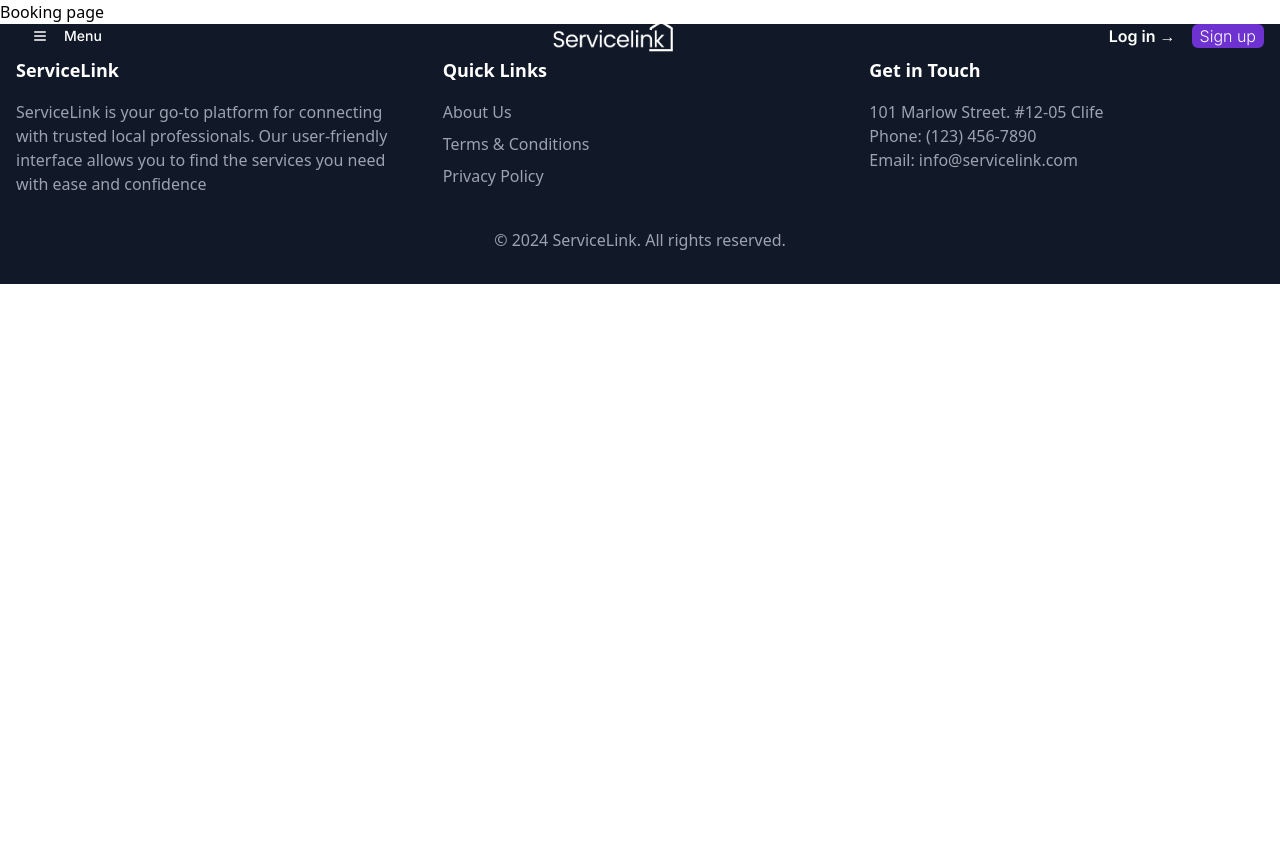
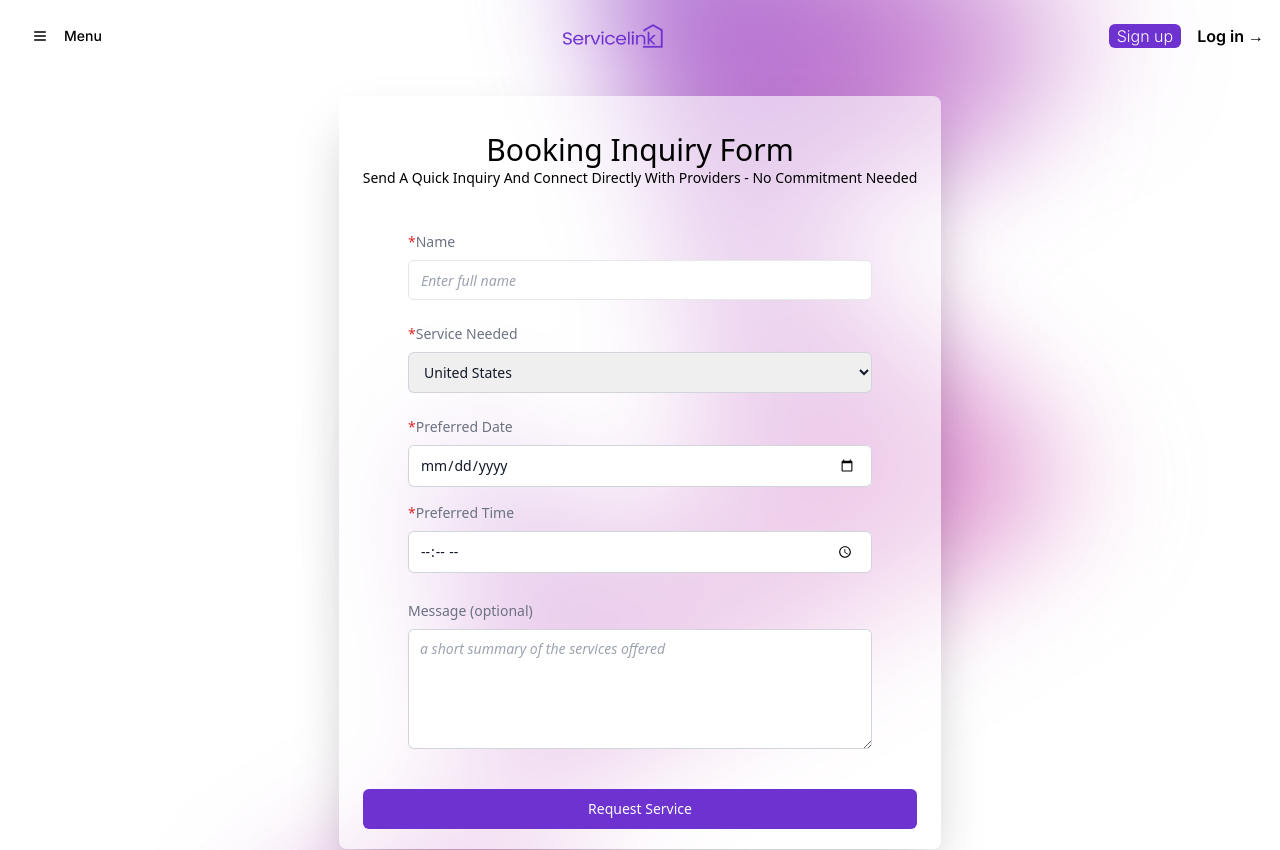
Before and after one commit to Ben-Genius/service-Link, a Next.js app: page /booking in a window 1280 px wide. Shown: the top 850 px of the page. Before the commit the page ends 800 px from the top, so only its background shows below. Built offline with nearby package versions, Linux system fonts and the light colour scheme.

Commit message:
booking ui complete

```diff
--- a/app/booking/page.tsx
+++ b/app/booking/page.tsx
@@ -1,5 +1,123 @@
-export default function Booking() {
-    return (
-        <div>Booking page</div>
-    );
+"use client"
+import { useState } from "react";
+import { Button } from "../component/ui/button";
+import { Input } from "../component/ui/input";
+
+export default function BookingFormWithGlassmorphism() {
+  const [selectedTime, setSelectedTime] = useState<string>('');
+
+  const handleTimeChange = (event: React.ChangeEvent<HTMLInputElement>) => {
+    setSelectedTime(event.target.value);
+  };
+
+  return (
+    <div className="flex items-center justify-center min-h-screen py-14 w-full mx-auto">
+      <div className="relative z-10 backdrop-blur-sm bg-white/60  overflow-hidden rounded-lg shadow-2xl mt-10 py-4">
+        <div className="px-4 py-5 sm:px-6">
+          <h1 className="text-center w-full font-medium text-lg md:text-2xl lg:text-3xl">
+            Booking Inquiry Form
+          </h1>
+          <p className="text-sm leading-5 text-center">
+            Send A Quick Inquiry And Connect Directly With Providers - No Commitment Needed
+          </p>
+        </div>
+        <div className="px-4 sm:p-6 max-w-lg w-full mx-auto">
+          <form>
+            <div>
+                    <label htmlFor="name" className="block text-sm font-medium text-gray-500 mt-3 sm:mt-0">
+                      <span className="text-red-600">*</span>Name
+                    </label>
+                    <div className="mt-2">
+                      <Input id="name" name="name" type="name" required autoComplete='name' placeholder="Enter full name" className="bg-white"/>
+                    </div>
+                  </div>
+                  <div>
+                    <label htmlFor="service" className="block text-sm font-medium text-gray-500 mt-6">
+                      <span className="text-red-600">*</span>Service Needed
+                    </label>
+                    <div className="mt-2">
+                    <select
+        id="location"
+        name="location"
+        defaultValue="Select service needed"
+        className="mt-2 text-sm block w-full rounded-md border-0 py-2.5 pl-3  text-gray-900 ring-1 ring-inset ring-gray-300 focus:ring-2 focus:ring-purple-600 sm:text-sm"
+      >
+        <option>United States</option>
+        <option>Canada</option>
+        <option>Mexico</option>
+      </select>
+
+                        </div>
+                  </div>
+                  <div>
+                    <label htmlFor="date" className="block text-sm font-medium text-gray-500 mt-6">
+                      <span className="text-red-600">*</span>Preferred Date
+                    </label>
+                    <div className="">
+                      <input id="date" name="date" type="date" required autoComplete='date'  className="mt-2 text-sm block w-full rounded-md border-0 py-2.5 pl-3 pr-4 text-gray-900 ring-1 ring-inset ring-gray-300 focus:ring-2 focus:ring-purple-600 sm:text-sm"
+                      />
+                    </div>
+                    <div>
+                    <label htmlFor="date" className="block text-sm font-medium text-gray-500 mt-4">
+                      <span className="text-red-600">*</span>Preferred Time
+                    </label>
+                    <div className="mt-2">
+                <input
+                  type="time"
+                  id="time"
+                  value={selectedTime}
+                  onChange={handleTimeChange}
+                  className="mt-2 text-sm block w-full rounded-md border-0 py-2.5 pl-3 pr-4 text-gray-900 ring-1 ring-inset ring-gray-300 focus:ring-2 focus:ring-purple-600 sm:text-sm"
+                />
+              </div>
+                  </div>
+                  </div>
+                  <div>
+                    <label htmlFor="message" className="block text-sm font-medium text-gray-500 mt-7">
+                     Message (optional)
+                    </label>
+                    <div className="">
+                      <textarea
+                      rows={5}
+                      cols={50}
+                      className="mt-2 text-sm block w-full rounded-md border-0 py-2.5 pl-3 pr-10 text-gray-900 ring-1 ring-inset ring-gray-300 focus:ring-2 focus:ring-purple-600 sm:text-sm"
+                      id="message" name="message" required autoComplete='message' placeholder="a short summary of the services offered"></textarea>
+                    </div>
+                  </div>
+
+            </form>
+        </div>
+        <div className="px-4 pt-4 pb-1 sm:px-6">
+          <Button className="bg-[#6D32CF] text-white hover:bg-[#6D32CF] w-full">
+            Request Service
+          </Button>
+        </div>
+      </div>
+
+      <div
+        aria-hidden="true"
+        className="absolute z-[-1] transform-gpu blur-3xl"
+      >
+        <div
+          style={{
+            clipPath:
+              'polygon(63.1% 29.6%, 100% 17.2%, 76.7% 3.1%, 48.4% 0.1%, 44.6% 4.8%, 54.5% 25.4%, 59.8% 49.1%, 55.3% 57.9%, 44.5% 57.3%, 27.8% 48%, 35.1% 81.6%, 0% 97.8%, 39.3% 100%, 35.3% 81.5%, 97.2% 52.8%, 63.1% 29.6%)',
+          }}
+          className="aspect-[801/1036] w-[60.0625rem] mx-auto bg-gradient-to-tl from-[#ff80b5] to-[#6D32CF] opacity-50 right-10"
+        />
+      </div>
+      <div
+        aria-hidden="true"
+        className="absolute z-[-1] transform-gpu blur-3xl"
+      >
+        <div
+          style={{
+            clipPath:
+              'polygon(63.1% 29.6%, 100% 17.2%, 76.7% 3.1%, 48.4% 0.1%, 44.6% 4.8%, 54.5% 25.4%, 59.8% 49.1%, 55.3% 57.9%, 44.5% 57.3%, 27.8% 48%, 35.1% 81.6%, 0% 97.8%, 39.3% 100%, 35.3% 81.5%, 97.2% 52.8%, 63.1% 29.6%)',
+          }}
+          className="aspect-[801/1036] w-[50.0625rem] mx-auto bg-gradient-to-tl from-[#ff80b5] to-[#6D32CF] opacity-60"
+        />
+      </div>
+    </div>
+  );
 }
--- a/app/homeScreens/header.tsx
+++ b/app/homeScreens/header.tsx
@@ -7,16 +7,20 @@ import Image from "next/image";
 import { Menu } from "lucide-react";
 import { Button } from "../component/ui/button";
 import logo from "../assets/logo.png";
+import logo2 from "../assets/Logoo.png";
+import { usePathname } from "next/navigation";
 
 export const Header = () => {
   const [isMenuOpen, setIsMenuOpen] = useState(false);
+  const pathname = usePathname();
+  const isBooking = pathname === "/booking";
 
   return (
     <header className="absolute top-0 left-0 w-full z-30 bg-transparent font-[family-name:var(--font-inter)] font-light">
       <div className="container mx-auto px-4 py-4 flex items-center justify-between">
         <div className="relative">
-          <Button variant="ghost" onClick={() => setIsMenuOpen(!isMenuOpen)} className="flex items-center text-white">
-            <Menu className="h-6 w-6 mr-2" />
+          <Button variant="ghost" onClick={() => setIsMenuOpen(!isMenuOpen)} className={`flex items-center text-white ${isBooking && 'text-black'}`}>
+            <Menu className={`h-6 w-6 mr-2 font-semibold ${isBooking && 'text-black'}`} />
             Menu
           </Button>
           {isMenuOpen && (
@@ -30,16 +34,17 @@ export const Header = () => {
             </div>
           )}
         </div>
-        <div className="text-2xl font-bold text-white">
-          <Image alt="logo" src={logo} width={120} height={120} />
+        <div className="text-2xl font-bold text-black">
+          <Image alt="logo" src={isBooking ? logo2 : logo} width={isBooking ? 100 : 120} height={120} className="object-contain" />
         </div>
         <div className="hidden md:flex space-x-4">
-          <Link href="authentication/login" className="font-semibold text-white hover:text-[#6D32CF]">
+        <Link href="authentication/signup" className=" text-white bg-[#6D32CF] px-2 rounded-md hover:font-bold transition-all duration-300">
+              Sign up
+              </Link>
+          <Link href="authentication/login" className={`font-semibold ${isBooking ? 'text-black' : 'text-white'} hover:text-[#6D32CF]`}>
                Log in <span aria-hidden="true">&rarr;</span>
               </Link>
-              <Link href="authentication/signup" className=" text-white bg-[#6D32CF] px-2 rounded-md hover:font-bold transition-all duration-300">
-              Sign up
-              </Link>
+
         </div>
       </div>
     </header>
```
Also changed, not shown: package.json (+6 -5 lines), 1 other file (tests, documents, lock files or other folders).
